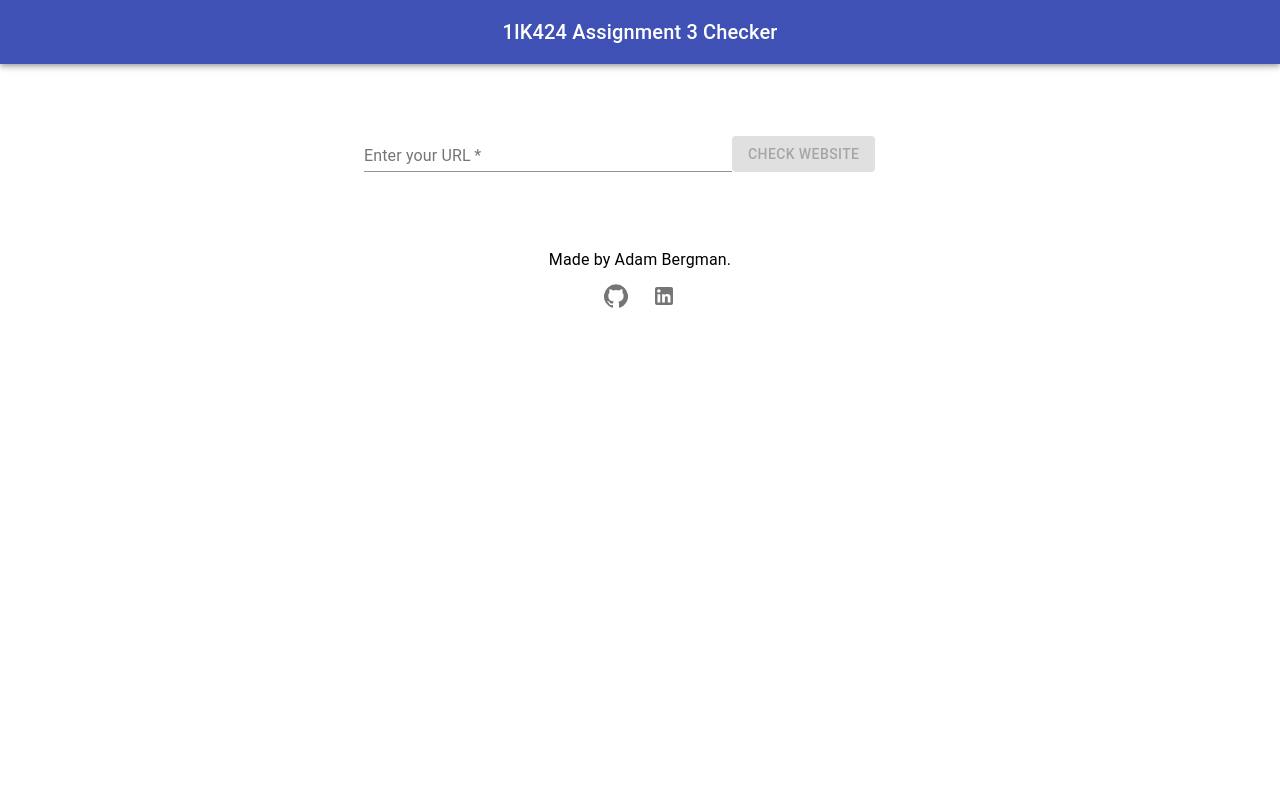
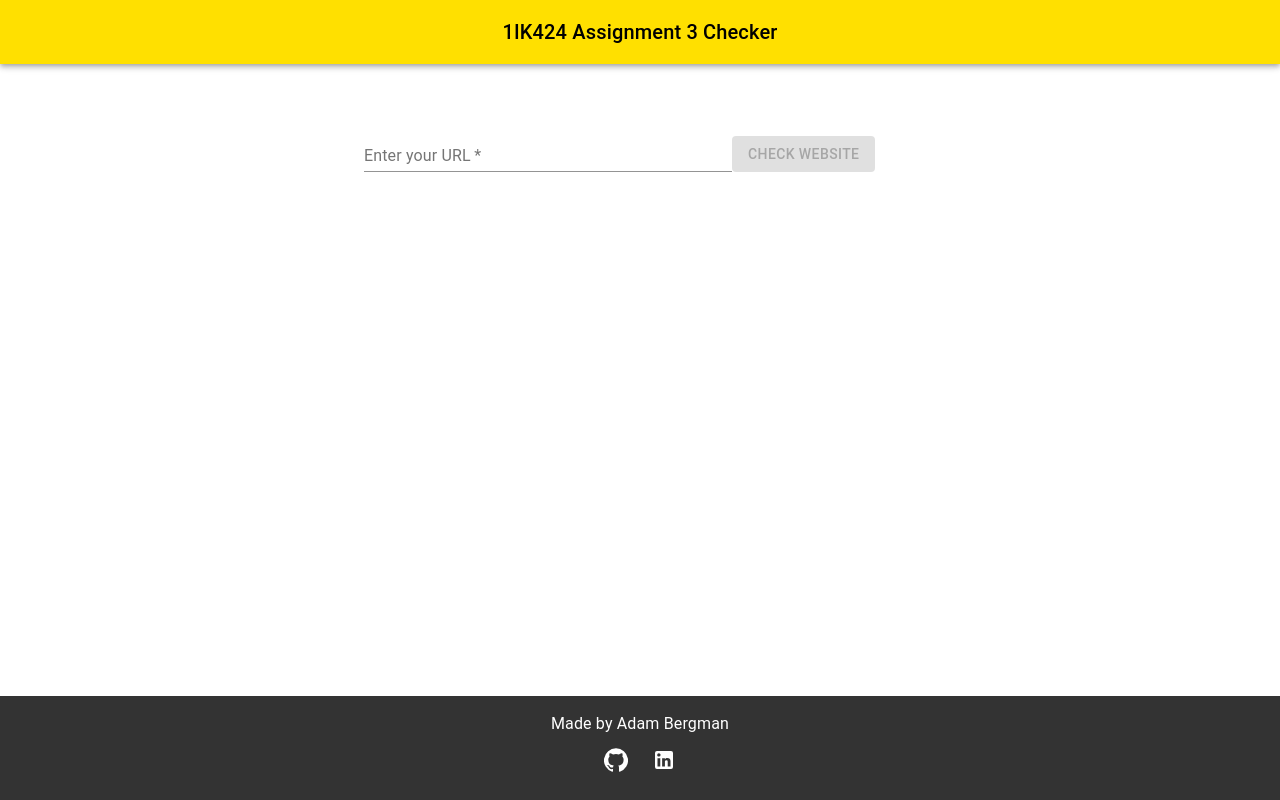
Before and after one commit to viktorodman/1IK424-assignment-checker-v2, a React (Create React App) app in the folder client/: page / in a window 1280 px wide. Built offline with nearby package versions, Linux system fonts and the light colour scheme.

Commit message:
Adding submissions on backend and frontend with some styling improvements

```diff
--- a/client/src/App.js
+++ b/client/src/App.js
@@ -1,12 +1,14 @@
 import React from 'react'
 import { BrowserRouter as Router, Route } from 'react-router-dom'
-import Home from './components/pages/Home/Home'
+import HomePage from './pages/Home'
+import SubmissionsPage from './pages/Submissions'
 
 function App () {
   return (
     <Router>
       <>
-        <Route exact path='/' component={Home} />
+        <Route exact path='/' component={HomePage} />
+        <Route path='/submissions' component={SubmissionsPage} />
       </>
     </Router>
   )
--- /dev/null
+++ b/client/src/components/Submissions.js
@@ -0,0 +1,77 @@
+import React, { useState, useEffect } from 'react'
+import { useHistory } from 'react-router-dom'
+import {
+  TableContainer,
+  Table,
+  TableHead,
+  TableRow,
+  TableCell,
+  TableBody,
+  Link,
+  Button,
+  Container
+} from '@material-ui/core'
+import ArrowBackIcon from '@material-ui/icons/ArrowBack'
+
+const Submissions = () => {
+  const [submissions, setSubmissions] = useState([])
+  const history = useHistory()
+
+  useEffect(() => {
+    getSubmissions().then(({ submissions }) => {
+      setSubmissions(submissions)
+    })
+  }, [])
+
+  const getSubmissions = async () => {
+    const result = await window.fetch('/api/submissions')
+    const submissions = await result.json()
+    return submissions
+  }
+
+  const goHome = () => {
+    history.push('/')
+  }
+
+  return (
+    <div className='submissions'>
+      <Container maxWidth='md'>
+        <Button
+          variant='contained'
+          onClick={goHome}
+          startIcon={<ArrowBackIcon />}
+        >
+          Home
+        </Button>
+        {submissions && submissions.length && (
+          <TableContainer>
+            <Table>
+              <TableHead>
+                <TableRow>
+                  <TableCell>Username</TableCell>
+                  <TableCell>URL</TableCell>
+                  <TableCell>All pass</TableCell>
+                </TableRow>
+              </TableHead>
+              <TableBody>
+                {submissions.map((sub) => (
+                  <TableRow key={sub.username}>
+                    <TableCell>{sub.username}</TableCell>
+                    <TableCell>
+                      <Link href={sub.url} target='_blank'>
+                        {sub.url}
+                      </Link>
+                    </TableCell>
+                    <TableCell>{sub.pass ? 'YES' : 'NO'}</TableCell>
+                  </TableRow>
+                ))}
+              </TableBody>
+            </Table>
+          </TableContainer>
+        )}
+      </Container>
+    </div>
+  )
+}
+
+export default Submissions
--- a/client/src/components/layouts/Footer.js
+++ b/client/src/components/layouts/Footer.js
@@ -1,23 +1,51 @@
 import React from 'react'
 import { Container, Grid, Typography, IconButton } from '@material-ui/core'
+import { makeStyles } from '@material-ui/core/styles'
 import GitHubIcon from '@material-ui/icons/GitHub'
 import LinkedInIcon from '@material-ui/icons/LinkedIn'
 
+const useStyles = makeStyles((theme) => ({
+  root: {
+    position: 'fixed',
+    bottom: '0',
+    left: '0',
+    right: '0',
+    background: '#333333',
+    color: '#ffffff',
+    padding: theme.spacing(2)
+  },
+  icon: {
+    '&:hover': {
+      color: '#999999'
+    },
+    color: '#ffffff',
+    transition: '200ms'
+  }
+}))
+
 const Footer = () => {
+  const classes = useStyles()
+
   return (
-    <footer className='footer'>
+    <footer className={classes.root}>
       <Container maxWidth='sm' fixed>
         <Grid>
           <Grid item xs={12}>
             <Typography variant='body1' align='center'>
-              Made by Adam Bergman.
+              Made by Adam Bergman
             </Typography>
           </Grid>
           <Grid item xs={12} align='center'>
-            <IconButton href='https://github.com/WPUtvecklare' target='_blank'>
+            <IconButton
+              className={classes.icon}
+              href='https://github.com/WPUtvecklare'
+              target='_blank'
+            >
               <GitHubIcon />
             </IconButton>
             <IconButton
+              className={classes.icon}
+              color='primary'
               href='https://www.linkedin.com/in/adam-bergman/'
               target='_blank'
             >
--- a/client/src/components/layouts/Header.js
+++ b/client/src/components/layouts/Header.js
@@ -1,9 +1,19 @@
 import React from 'react'
 import { AppBar, Toolbar, Typography } from '@material-ui/core'
+import { makeStyles } from '@material-ui/core/styles'
+
+const useStyles = makeStyles((theme) => ({
+  appBar: {
+    background: '#ffe000',
+    color: '#000000'
+  }
+}))
 
 const Header = () => {
+  const classes = useStyles()
+
   return (
-    <AppBar color='primary' position='relative'>
+    <AppBar className={classes.appBar} position='relative'>
       <Toolbar>
         <Typography
           align='center'
--- a/client/src/components/pages/Home/Home.css
+++ /dev/null
@@ -1,4 +0,0 @@
-.main {
-  padding-top: 60px;
-  padding-bottom: 60px;
-}
--- a/client/src/index.css
+++ b/client/src/index.css
@@ -11,3 +11,24 @@ code {
   font-family: source-code-pro, Menlo, Monaco, Consolas, 'Courier New',
     monospace;
 }
+
+.main {
+  padding-top: 60px;
+  padding-bottom: 60px;
+  margin-bottom: 60px;
+}
+
+/* .footer {
+  background: #333;
+  padding: 15px 0;
+  color: #fff;
+  position: fixed;
+  bottom: 0;
+  left: 0;
+  right: 0;
+}
+
+.footer a:hover {
+  text-decoration: none;
+  color: #fff;
+} */
--- /dev/null
+++ b/client/src/pages/Submissions.js
@@ -0,0 +1,18 @@
+import React from 'react'
+import Header from '../components/layouts/Header'
+import Footer from '../components/layouts/Footer'
+import Submissions from '../components/Submissions'
+
+function SubmissionsPage () {
+  return (
+    <div className='Home'>
+      <Header />
+      <div className='main'>
+        <Submissions />
+      </div>
+      <Footer />
+    </div>
+  )
+}
+
+export default SubmissionsPage
```
Also changed, not shown: client/src/pages/Home.js (renamed from client/src/components/pages/Home/Home.js, +6 -7 lines), 2 other files (tests, documents, lock files or other folders).
